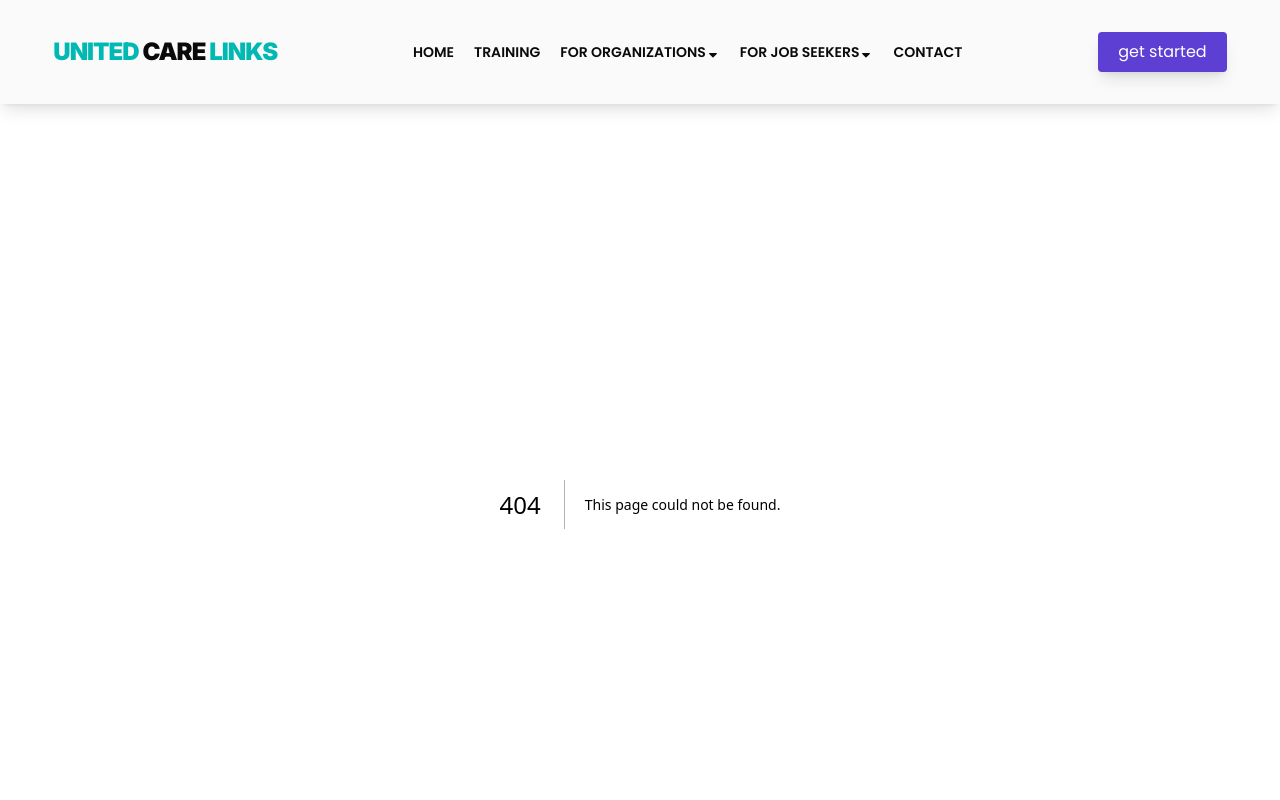
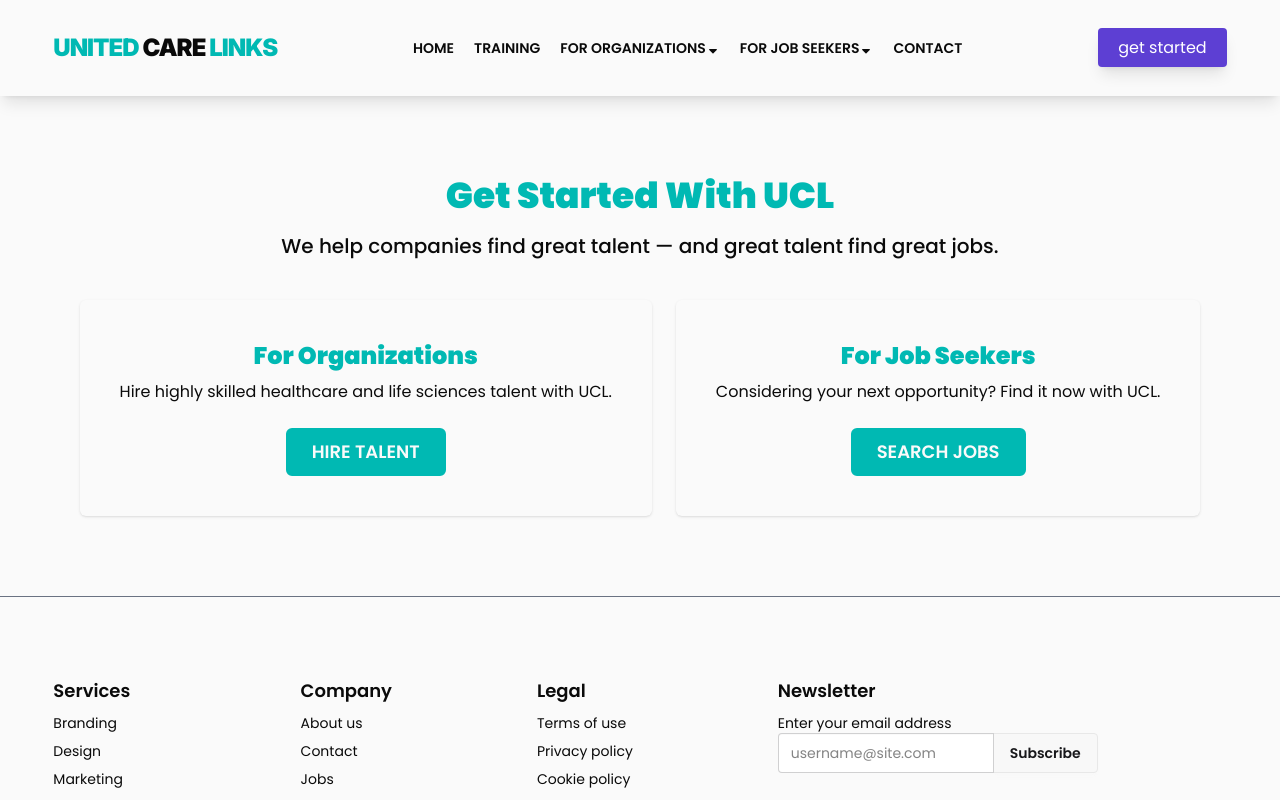
Before and after one commit to hirock0/clinic_final_app, a Next.js app: page /get-started in a window 1280 px wide. Before the commit this address had no page. Built offline with nearby package versions, Linux system fonts and the light colour scheme.

Commit message:
get started page ctrated

```diff
--- a/src/app/(routes)/contact/page.tsx
+++ b/src/app/(routes)/contact/page.tsx
@@ -3,7 +3,7 @@ import { FaPhone, FaEnvelope, FaMapMarkerAlt, FaClock } from 'react-icons/fa';
 
 export default function ContactPage() {
   return (
-    <div className="py-12 md:py-20">
+    <section className="py-12 md:py-20 flex flex-col items-center justify-center">
       <div className="max-w-7xl mx-auto w-11/12">
         <div className="grid grid-cols-1 lg:grid-cols-2 gap-8">
           {/* Left Side - Contact Information */}
@@ -144,6 +144,6 @@ export default function ContactPage() {
           </div>
         </div>
       </div>
-    </div>
+    </section>
   );
 }
--- /dev/null
+++ b/src/app/(routes)/get-started/page.tsx
@@ -0,0 +1,45 @@
+import Link from 'next/link';
+import React from 'react';
+
+const GetStartedPage = () => {
+
+    return (
+        <section className='max-w-[1440px] mx-auto w-11/12 flex items-center flex-col justify-center py-12 lg:py-20'>
+            <div className="mx-auto text-center mb-6 md:mb-10">
+                <h1 className='main-text-color text-4xl font-black mb-4'>Get Started With UCL</h1>
+                <p className='text-xl font-medium'>We help companies find great talent — and great talent find great jobs.</p>
+            </div>
+
+            {/* link container  */}
+            <div className="flex flex-col md:flex-row justify-center items-center gap-6 ">
+
+                {/* Hire talent card  */}
+                <div className=" p-10  rounded-md shadow  flex flex-col items-center justify-center">
+                    <h3 className='text-2xl font-black main-text-color mb-2'>For Organizations</h3>
+                    <p className='text-base font-normal mb-6'>
+                        Hire highly skilled healthcare and life sciences talent with UCL.
+                    </p>
+                    <Link href='/' className="second-bg-color third-text-color border-2 main-border-color rounded-md px-6 py-2 text-lg font-semibold cursor-pointer ">
+
+                        HIRE TALENT
+                    </Link>
+                </div>
+                {/* search jobs card  */}
+                <div className=" p-10  rounded-md shadow  flex flex-col items-center justify-center">
+                    <h3 className='text-2xl font-black main-text-color mb-2'>For Job Seekers</h3>
+                    <p className='text-base font-normal mb-6'>
+                    Considering your next opportunity? Find it now with UCL.
+                    </p>
+                    <Link href='/' className="second-bg-color third-text-color border-2 main-border-color rounded-md px-6 py-2 text-lg font-semibold cursor-pointer ">
+                       SEARCH JOBS
+                    </Link>
+                </div>
+
+
+            </div>
+
+        </section>
+    );
+};
+
+export default GetStartedPage;
--- a/src/app/layout.tsx
+++ b/src/app/layout.tsx
@@ -36,7 +36,7 @@ export default function RootLayout({
         {/* nNabvar component  */}
         <Nav />
         {/* Main Component  */}
-        <main className="min-h-[calc(100vh-326px)]">{children}</main>
+        <main className="min-h-[calc(100vh-397px)]">{children}</main>
         {/* Footer component  */}
         <Footer />
       </body>
--- a/src/components/banner/Banner.tsx
+++ b/src/components/banner/Banner.tsx
@@ -5,7 +5,7 @@ import { FaExternalLinkAlt } from 'react-icons/fa';
 
 const Banner = () => {
     return (
-        <section className="second-bg-color py-12 lg:py-20 ">
+        <section className="second-bg-color py-12 lg:py-20">
             {/* Background Image - Bottom Right */}
             {/* <div className="absolute bottom-0 right-0 h-full w-full">
                 <Image
--- a/src/components/nav/Nav.tsx
+++ b/src/components/nav/Nav.tsx
@@ -156,12 +156,10 @@ const Nav = () => {
             ))}
           </div>
         </div>
-        <div className="">
-          <Link href={"#"}>
-            <button className="px-5 py-2 rounded purple-color-btn text-white shadow-lg hover:scale-105 transition-transform duration-300 ease-in-out cursor-pointer">
+        <div>
+            <Link href='/get-started' className="px-5 py-2 rounded purple-color-btn text-white shadow-lg hover:scale-105 transition-transform duration-300 ease-in-out cursor-pointer">
               get started
-            </button>
-          </Link>
+            </Link>
         </div>
       </div>
     </nav>
```
